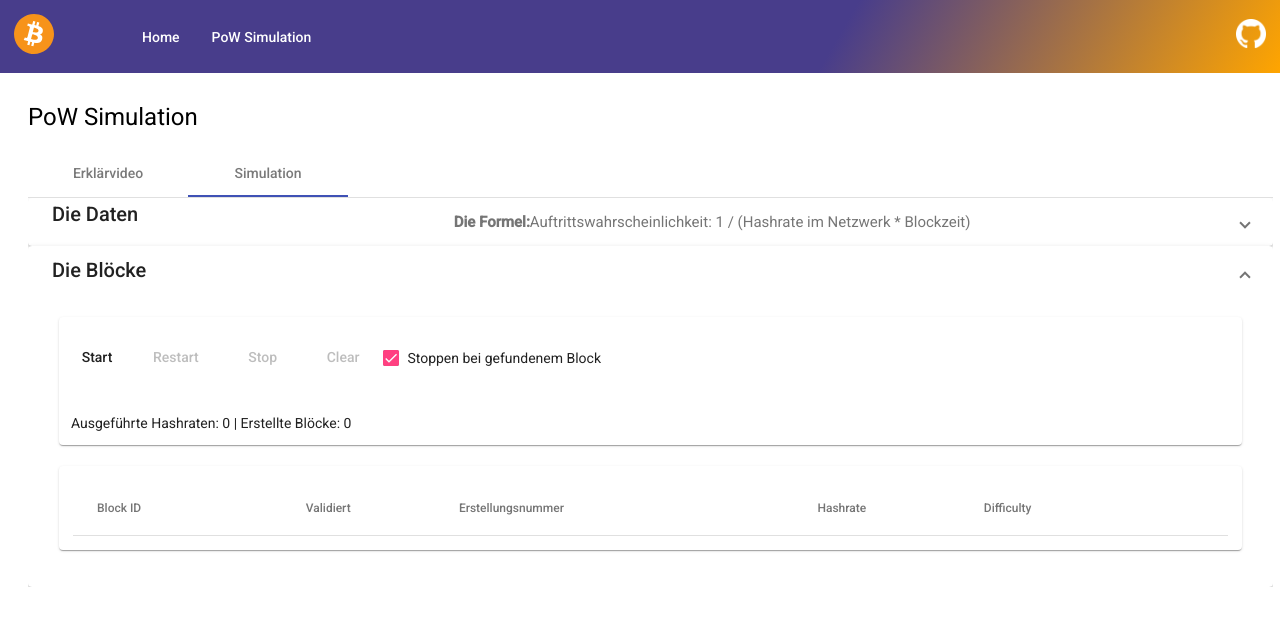
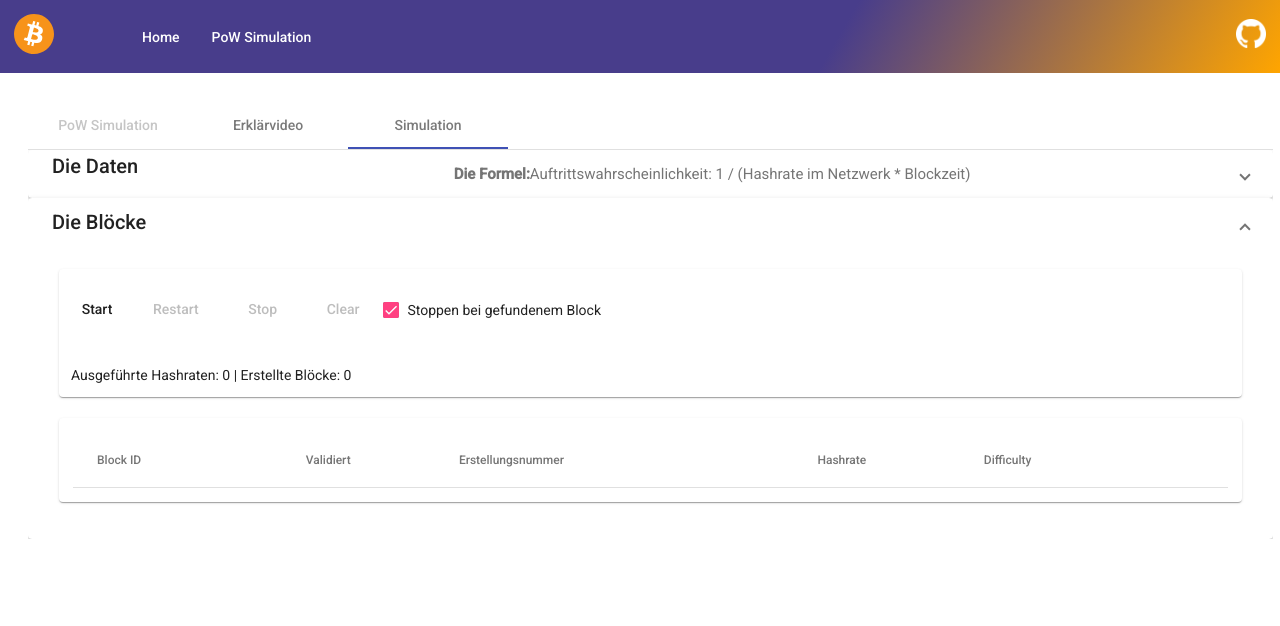
Before and after one commit to MyKaez/btc-playground, an Angular app: page /pow in a window 1280 px wide. Shown: the top 626 px of the page. Built offline with nearby package versions, Linux system fonts and the light colour scheme.

Commit message:
moved header to tab

```diff
--- a/src/app/simulators/pow/pow.component.html
+++ b/src/app/simulators/pow/pow.component.html
@@ -1,5 +1,6 @@
-<h1>PoW Simulation</h1>
-<mat-tab-group mat-align-tabs="start" selectedIndex="1">
+<mat-tab-group mat-align-tabs="start" selectedIndex="2">
+    <mat-tab label="PoW Simulation" disabled="true">
+    </mat-tab>
     <mat-tab label="Erklärvideo">
         <app-vid [video]="'https://www.youtube.com/embed/E2ee5ewEddE'"></app-vid>
     </mat-tab>
```
